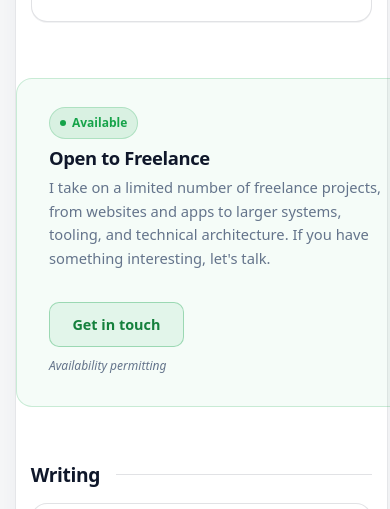
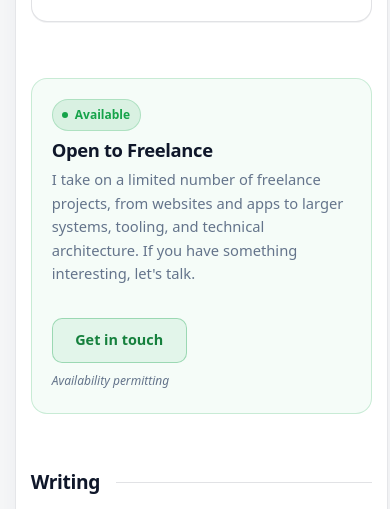
Before and after one commit to MathyouMB/website, an Astro site: page /software-engineer in a window 390 px wide. Shown: the part 4665-5174 px from the top of the page. Built offline with nearby package versions, Linux system fonts and the light colour scheme; Astro itself is replaced by a stand-in of ours; a web font is replaced by a local one.

Commit message:
Update margins of freelance card

```diff
--- a/src/layouts/ProfilePage/ProfilePage.scss
+++ b/src/layouts/ProfilePage/ProfilePage.scss
@@ -1289,10 +1289,12 @@
   border-radius: 16px;
   border: 1px solid rgba(22, 163, 74, 0.2);
   background: rgba(22, 163, 74, 0.04);
+  box-sizing: border-box;
 
   @media (max-width: 768px) {
     flex-direction: column;
     align-items: flex-start;
+    padding: 1.25rem 1.25rem;
   }
 }
 
```
